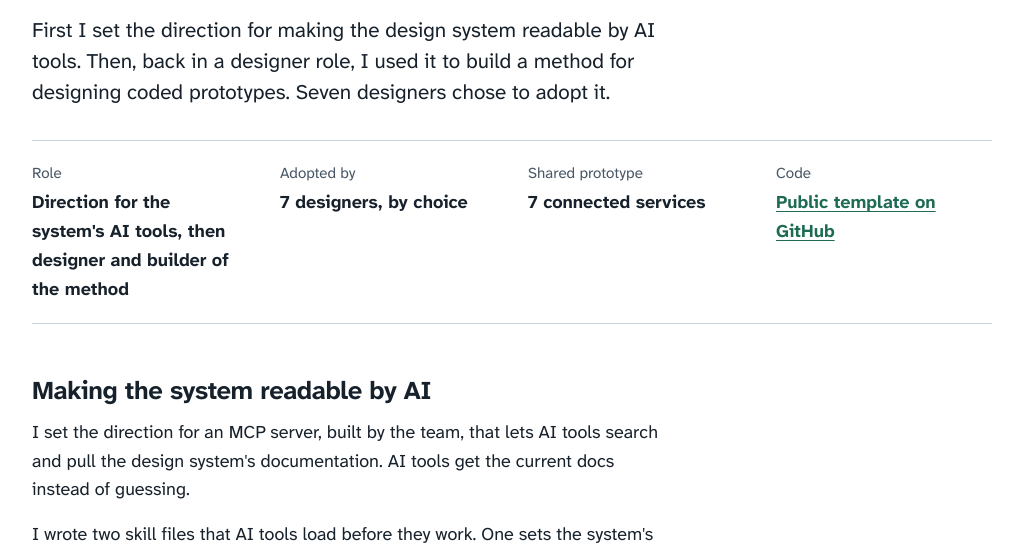
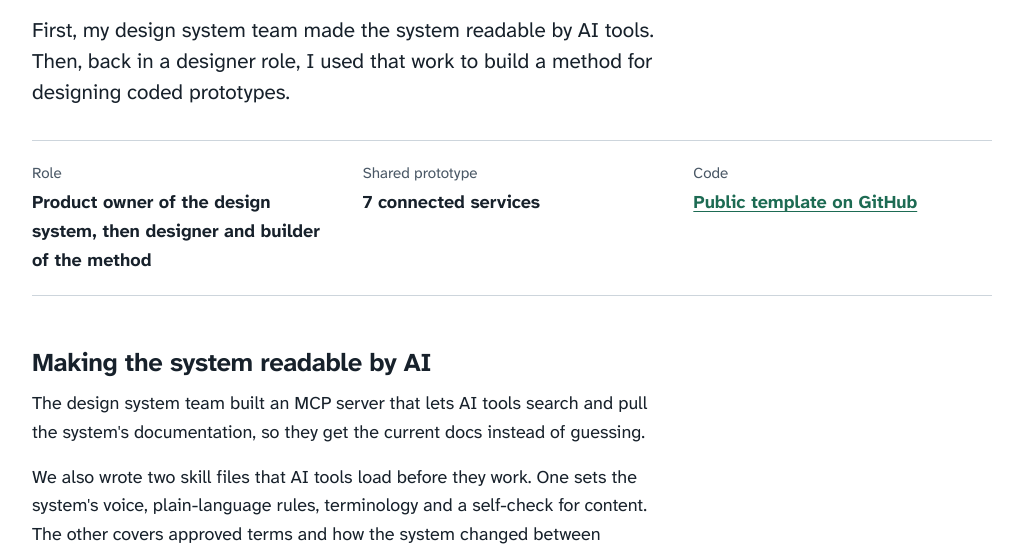
Before and after one commit to Spark450/Portfolio, a plain HTML site: page ai-prototyping.html in a window 1280 px wide. Shown: the part 247-800 px from the top of the page, without its empty margins (128-1151 px from the left). Drawn offline with Linux system fonts and the light colour scheme.

Commit message:
Credit AI readiness work to the team and drop adoption claim
Present the MCP server and the system's skill files as design system
team work, and keep first person for the coded prototype method. Change
the role line to product owner of the design system.

Remove the seven designers adoption claim from the AI prototyping page
and the home page summary.

Note the team framing in CLAUDE.md so later edits keep it.

Co-Authored-By: Claude Opus 5.5 <noreply@anthropic.com>

```diff
--- a/ai-prototyping.html
+++ b/ai-prototyping.html
@@ -23,20 +23,19 @@
 <main id="main">
   <header class="case-head">
     <h1>Building on the system with AI tools</h1>
-    <p class="lead">First I set the direction for making the design system readable by AI tools. Then, back in a designer role, I used it to build a method for designing coded prototypes. Seven designers chose to adopt it.</p>
+    <p class="lead">First, my design system team made the system readable by AI tools. Then, back in a designer role, I used that work to build a method for designing coded prototypes.</p>
   </header>
 
   <dl class="facts">
-    <div><dt>Role</dt><dd>Direction for the system's AI tools, then designer and builder of the method</dd></div>
-    <div><dt>Adopted by</dt><dd>7 designers, by choice</dd></div>
+    <div><dt>Role</dt><dd>Product owner of the design system, then designer and builder of the method</dd></div>
     <div><dt>Shared prototype</dt><dd>7 connected services</dd></div>
     <div><dt>Code</dt><dd><a href="https://github.com/Spark450/Design-proto-demo-AB">Public template on GitHub</a></dd></div>
   </dl>
 
   <div class="col">
     <h2>Making the system readable by AI</h2>
-    <p>I set the direction for an MCP server, built by the team, that lets AI tools search and pull the design system's documentation. AI tools get the current docs instead of guessing.</p>
-    <p>I wrote two skill files that AI tools load before they work. One sets the system's voice, plain-language rules, terminology and a self-check for content. The other covers approved terms and how the system changed between versions.</p>
+    <p>The design system team built an MCP server that lets AI tools search and pull the system's documentation, so they get the current docs instead of guessing.</p>
+    <p>We also wrote two skill files that AI tools load before they work. One sets the system's voice, plain-language rules, terminology and a self-check for content. The other covers approved terms and how the system changed between versions.</p>
   </div>
 
   <figure class="wide">
@@ -77,7 +76,6 @@
   <div class="col">
     <h2>What changed</h2>
     <ul class="result-list">
-      <li><b>7 designers, by choice</b>The method spread because it made their work easier. Nobody was told to use it.</li>
       <li><b>7 connected services</b>Covered by one shared prototype.</li>
       <li><b>One source, many outputs</b>The team generates user stories, documentation, end-to-end workflows and narrated video walkthroughs from the same prototype.</li>
     </ul>
```
Also changed, not shown: index.html (+1 -1 lines), 1 other file.
